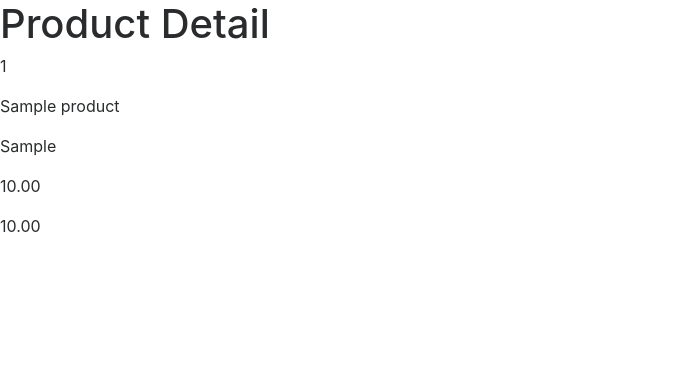
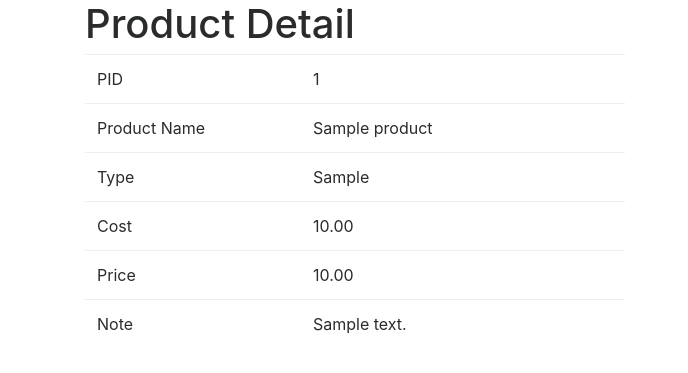
Before and after one commit to shtsai/xigua_shopping, a Django app: page /product/1/ in a window 1280 px wide. Shown: the part 92-465 px from the top of the page, without its empty margins (0-688 px from the left). Run offline with Django 3.2, Linux system fonts and the light colour scheme; tables that the repository leaves empty hold one stand-in row (values such as "Sample post"); some libraries are stand-ins or nearby versions.

Commit message:
update layout for product and productdetail page

```diff
--- a/backend/templates/backend/customer.html
+++ b/backend/templates/backend/customer.html
@@ -5,8 +5,8 @@
 		<h1> Customer </h1>
 	</div>
 
+	<div class="container">
 	{% if customer_list %}
-	<div class="container">
 		<div class="row">
 			<div class="col">
 				<table class="table table-striped table-hover">
@@ -26,11 +26,9 @@
 
 			</div>
 		</div>
-	</div>
-
-
 	{% else %}
 	    <p>No customers are available.</p>
 	{% endif %}
+	</div>
 
 {% endblock %}
--- a/backend/templates/backend/customer_detail.html
+++ b/backend/templates/backend/customer_detail.html
@@ -1,8 +1,6 @@
 {% extends 'backend/includes/header.html' %}
 
 {% block content %}
-
-
 
 	<div class="container">
 	  <h1> {{ customer.cname }} </h1>
@@ -32,7 +30,7 @@
 			    </tr>
 			    <tr>
 			      <td>Note</td>
-			      <td>{{ customer.note }}</td>
+			      <td>{{ customer.cnote }}</td>
 			    </tr>
 			  </tbody>
 			</table>
--- a/backend/templates/backend/product_detail.html
+++ b/backend/templates/backend/product_detail.html
@@ -1,12 +1,43 @@
 {% extends 'backend/includes/header.html' %}
 
 {% block content %}
-    <h1>Product Detail</h1>
-	<p>{{ product.pid }}</p>
-	<p>{{ product.pname }}</p>
-	<p>{{ product.ptype }}</p>
-	<p>{{ product.pcost }}</p>
-	<p>{{ product.pprice }}</p>
+
+	<div class="container">
+	  <h1>Product Detail</h1>
+	  <div class="row">
+	  	<div class="col-6">
+			<table class="table">
+			  <tbody>
+			    <tr>
+			      <td style="width:40%"">PID</td>
+			      <td style="width:60%"">{{ product.pid }}</td>
+			    </tr>
+			    <tr>
+			      <td>Product Name</td>
+			      <td>{{ product.pname }}</td>
+			    </tr>
+			    <tr>
+			      <td>Type</td>
+			      <td>{{ product.ptype }}</td>
+			    </tr>
+			    <tr>
+			      <td>Cost</td>
+			      <td>{{ product.pcost }}</td>
+			    </tr>
+			    <tr>
+			      <td>Price</td>
+			      <td>{{ product.pprice }}</td>
+			    </tr>
+			    <tr>
+			      <td>Note</td>
+			      <td>{{ product.pnote }}</td>
+			    </tr>
+			  </tbody>
+			</table>
+		</div>
+		<div class="col-6"></div>
+	  </div>
+	</div>
 
 
 {% endblock %}
```
Also changed, not shown: backend/templates/backend/product.html (+29 -6 lines).
